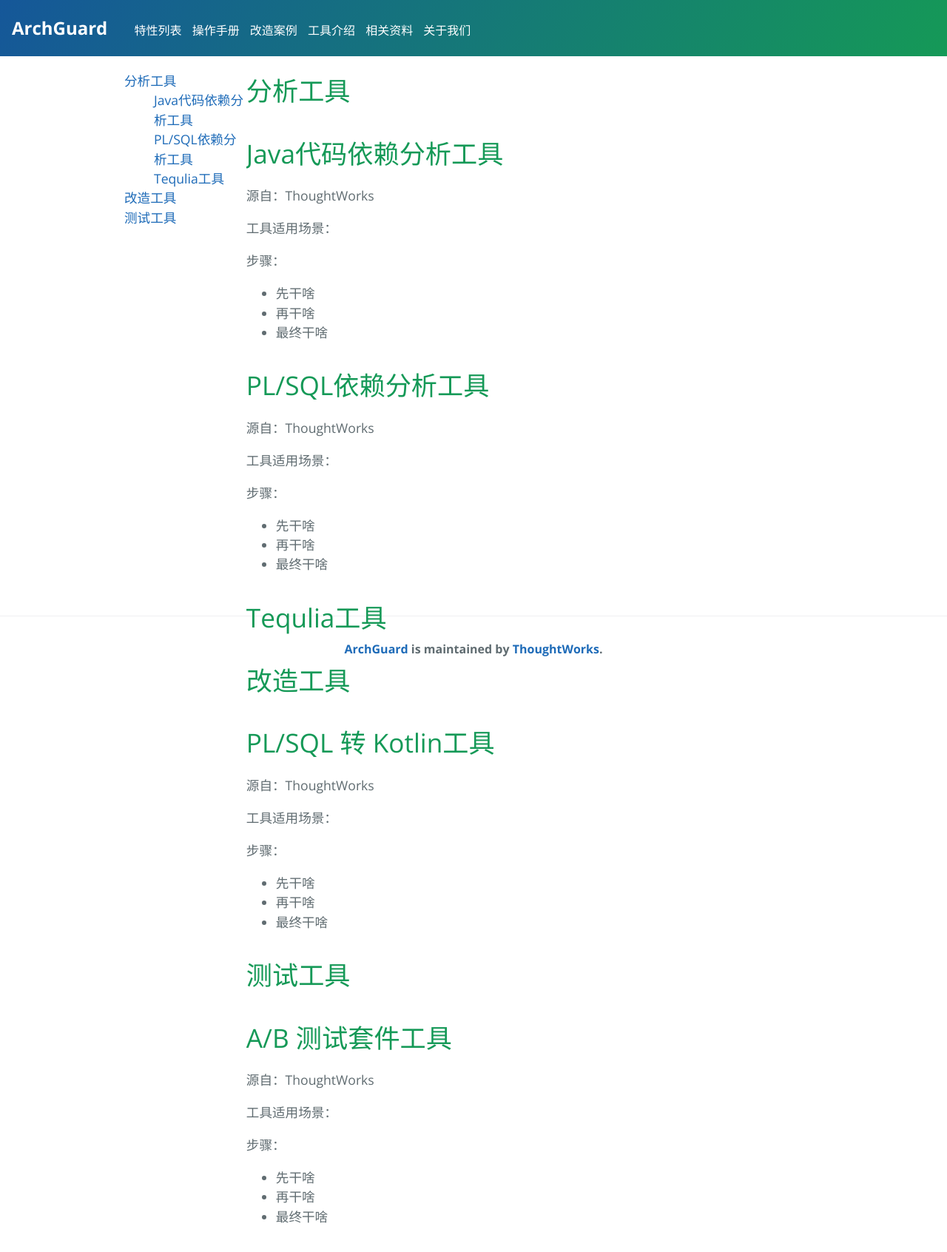
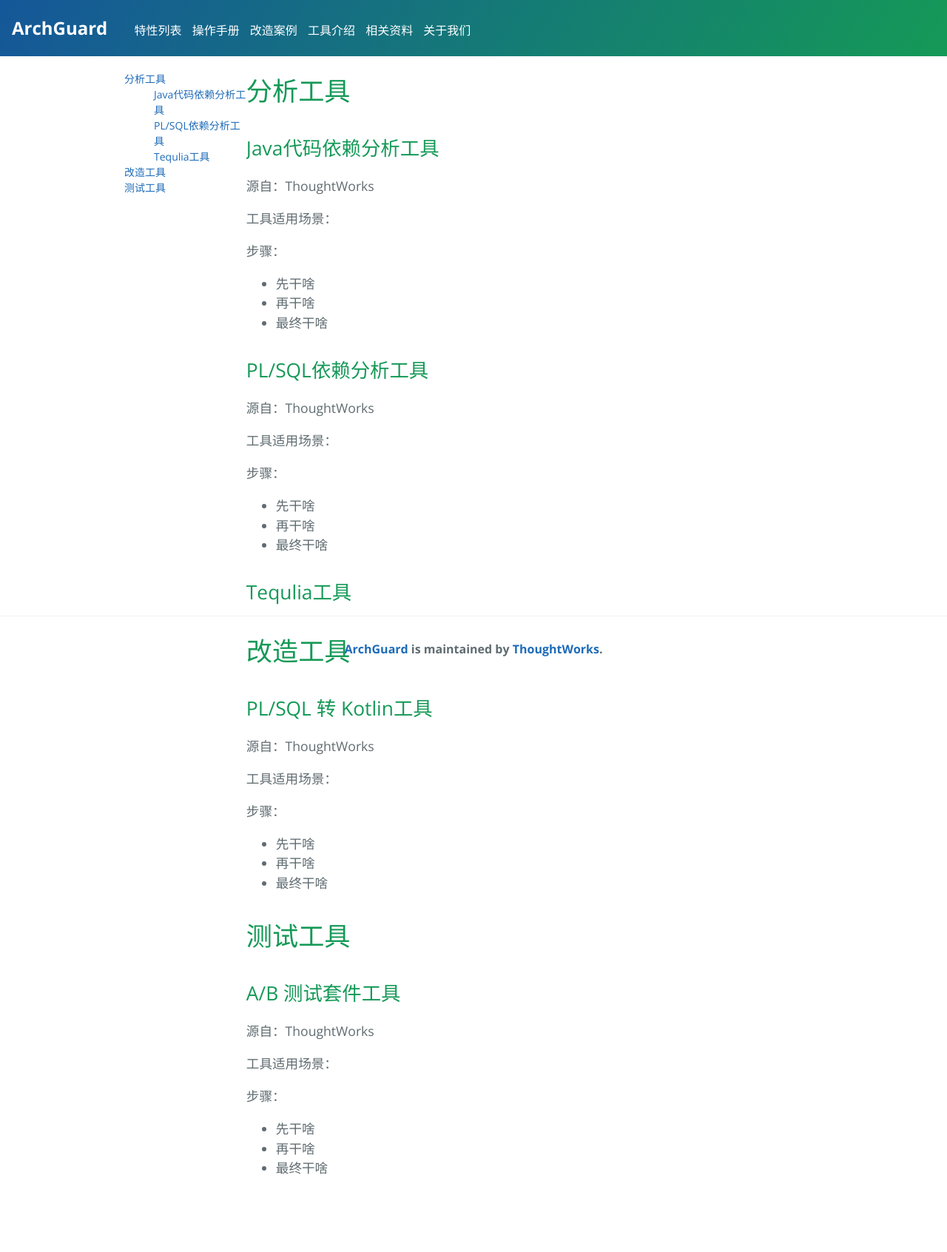
Before and after one commit to archguard/archguard.org, a Jekyll site: the page built from tools.md, in a window 1280 px wide. Shown: the top 1692 px of the page at 74% size. Built offline with Jekyll 4.4.1, drawn with Linux system fonts in a browser that asks for light colours; our own code applies the rules of GitHub Pages for plain Markdown files.

Commit message:
feat: add menu

```diff
--- a/_layouts/tool.html
+++ b/_layouts/tool.html
@@ -12,9 +12,9 @@
             <ul>
                 <li><a class="tool" id="menu-分析工具" href="/tools#分析工具" title="分析工具">分析工具</a>
                     <ul>
-                        <li><a class="tool" id="menu-java" href="/tools#Java代码依赖分析工具" title="Java代码依赖分析工具">Java代码依赖分析工具</a></li>
-                        <li><a class="tool" id="menu-sql" href="/tools#PL/SQL依赖分析工具" title="PL/SQL依赖分析工具">PL/SQL依赖分析工具</a></li>
-                        <li><a class="tool" id="menu-tequlia" href="/tools#Tequlia工具" title="Tequlia工具">Tequlia工具</a></li>
+                        <li><a class="tool" id="menu-java" href="/tools#java代码依赖分析工具" title="Java代码依赖分析工具">Java代码依赖分析工具</a></li>
+                        <li><a class="tool" id="menu-sql" href="/tools#plsql依赖分析工具" title="PL/SQL依赖分析工具">PL/SQL依赖分析工具</a></li>
+                        <li><a class="tool" id="menu-tequlia" href="/tools#tequlia工具" title="Tequlia工具">Tequlia工具</a></li>
                     </ul>
                 </li>
                 <li><a class="tool" id="menu-改造工具" href="/tools#改造工具" title="改造工具">改造工具</a></li>
--- a/css/main.css
+++ b/css/main.css
@@ -54,6 +54,7 @@
     height: calc(100vh - 15rem);
     overflow-y: scroll;
     float: left;
+    font-size: 14px;
 }
 
 .left li {
--- a/tools.md
+++ b/tools.md
@@ -3,7 +3,7 @@
 ---
 
 # 分析工具
-# Java代码依赖分析工具
+## Java代码依赖分析工具
 源自：ThoughtWorks
 
 工具适用场景：
@@ -14,7 +14,7 @@
 - 再干啥
 - 最终干啥
 
-# PL/SQL依赖分析工具
+## PL/SQL依赖分析工具
 源自：ThoughtWorks
 
 工具适用场景：
@@ -25,10 +25,10 @@
 - 再干啥
 - 最终干啥
 
-# Tequlia工具
+## Tequlia工具
 
 # 改造工具
-# PL/SQL 转 Kotlin工具
+## PL/SQL 转 Kotlin工具
 源自：ThoughtWorks
 
 工具适用场景：
@@ -40,7 +40,7 @@
 - 最终干啥
 
 # 测试工具
-# A/B 测试套件工具
+## A/B 测试套件工具
 源自：ThoughtWorks
 
 工具适用场景：
```
